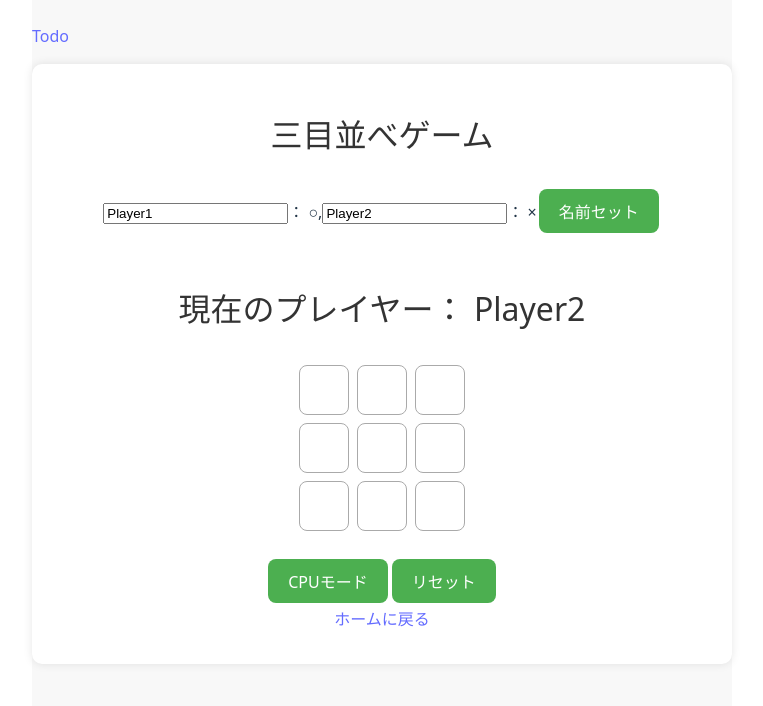
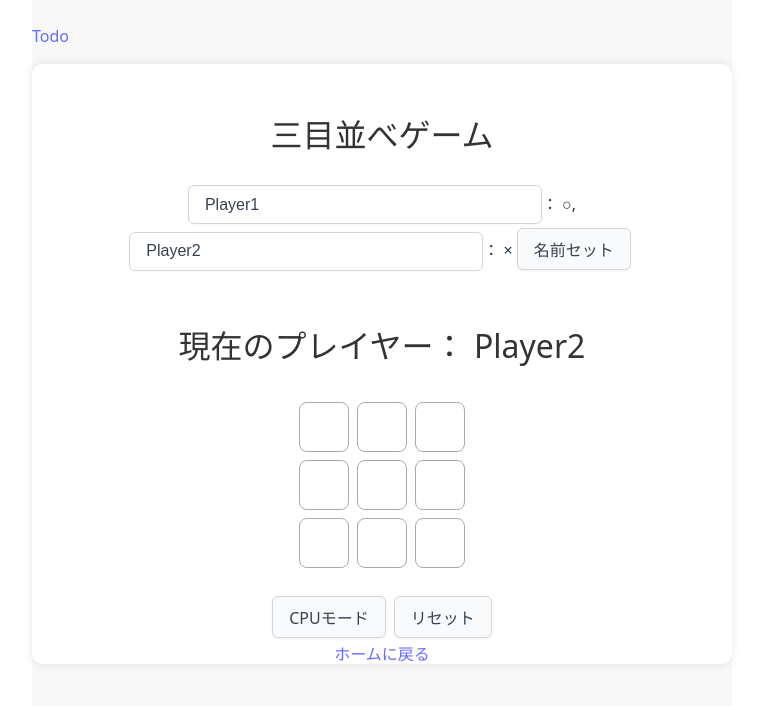
Before and after one commit to Usami3141/studyApp, a React (Vite) app: page /game in a window 1280 px wide. Shown: the top 706 px of the page, without its empty margins (258-1021 px from the left). Built offline with nearby package versions, Linux system fonts and the light colour scheme.

Commit message:
共通UI部品作成とCSS修正(7/15)

```diff
--- a/src/App.module.css
+++ b/src/App.module.css
@@ -39,19 +39,38 @@
 }
 
 /* 「名前セット」ボタンのスタイル */
+/* button.css */
 .button {
-  background-color: #4CAF50;
-  border: none;
-  color: white;
-  padding: 10px 20px;
-  font-size: 16px;
-  margin: 4px 2px;
+  padding: 0.5em 1em;
+  margin : 0.25em;
+  border: 1px solid #d1d5db; /* light gray border */
+  border-radius: 6px;
+  background-color: #f9fafb; /* very light gray */
+  color: #374151; /* dark gray text */
+  font-size: 1rem;
+  font-weight: 500;
   cursor: pointer;
+  transition: background-color 0.3s ease, box-shadow 0.2s ease, transform 0.1s ease;
+  box-shadow: 0 1px 3px rgba(0, 0, 0, 0.06);
 }
 
-/* ボタンにカーソルを合わせた時の色推移 */
 .button:hover {
-  background-color: #45a049;
+  background-color: #f3f4f6; /* hover: slightly darker gray */
+  box-shadow: 0 2px 6px rgba(0, 0, 0, 0.08);
+  transform: translateY(-1px);
+}
+
+.button:active {
+  transform: translateY(0);
+  background-color: #e5e7eb; /* active: darker still */
+}
+
+.button:disabled {
+  background-color: #f9fafb;
+  color: #9ca3af;
+  border-color: #e5e7eb;
+  cursor: not-allowed;
+  box-shadow: none;
 }
 
 /* マスを表示するためのボードのスタイル*/
@@ -85,3 +104,101 @@
 .piece:hover{
   background-color: #dddddd;
 }
+
+
+.input {
+  width: 100%;
+  max-width: 320px;
+  padding: 0.6em 1em;
+  font-size: 1rem;
+  border: 1px solid #d1d5db; /* 明るいグレーのボーダー */
+  border-radius: 6px;
+  background-color: #ffffff;
+  color: #374151; /* ダークグレー */
+  box-shadow: 0 1px 2px rgba(0, 0, 0, 0.03);
+  transition: border-color 0.2s ease, box-shadow 0.2s ease;
+}
+
+.input::placeholder {
+  color: #9ca3af; /* グレートーンのプレースホルダ */
+}
+
+.input:focus {
+  outline: none;
+  border-color: #60a5fa; /* 青系アクセント (blue-400) */
+  box-shadow: 0 0 0 3px rgba(96, 165, 250, 0.3);
+}
+
+/* チェックボックスのラベル全体をクリック可能に */
+.custom-checkbox {
+  display: inline-flex;
+  align-items: center;
+  cursor: pointer;
+  user-select: none;
+  font-size: 1rem;
+  color: #374151; /* テキスト色：グレー */
+}
+
+/* 実際のinputは画面外へ隠す */
+.custom-checkbox input[type="checkbox"] {
+  position: absolute;
+  opacity: 0;
+  width: 0;
+  height: 0;
+  margin: 0;
+}
+
+/* 見た目用のボックス */
+.custom-checkbox .checkmark {
+  width: 20px;
+  height: 20px;
+  border: 1.5px solid #d1d5db; /* 明るいグレー */
+  border-radius: 4px;
+  background-color: #fff;
+  margin-right: 8px;
+  box-sizing: border-box;
+  transition: background-color 0.3s ease, border-color 0.3s ease;
+  display: flex;
+  justify-content: center;
+  align-items: center;
+}
+
+/* チェックマークのSVGや文字をここに */
+.custom-checkbox .checkmark svg {
+  fill: none;
+  stroke: #3b82f6; /* 青 */
+  stroke-width: 2.5;
+  display: none;
+}
+
+/* チェックされた時のスタイル */
+.custom-checkbox input[type="checkbox"]:checked + .checkmark {
+  background-color: #3b82f6; /* blue-500 */
+  border-color: #3b82f6;
+}
+
+/* チェックがついているときにチェックマーク表示 */
+.custom-checkbox input[type="checkbox"]:checked + .checkmark svg {
+  display: block;
+}
+
+/* ホバー時 */
+.custom-checkbox:hover .checkmark {
+  border-color: #2563eb; /* blue-600 */
+}
+
+/* disabled時 */
+.custom-checkbox input[type="checkbox"]:disabled + .checkmark {
+  background-color: #f3f4f6;
+  border-color: #d1d5db;
+  cursor: not-allowed;
+}
+
+.custom-checkbox input[type="checkbox"]:disabled + .checkmark svg {
+  stroke: #9ca3af;
+}
+
+.custom-checkbox input[type="checkbox"]:disabled ~ span {
+  color: #9ca3af;
+  cursor: not-allowed;
+}
--- a/src/components/GameBoard.tsx
+++ b/src/components/GameBoard.tsx
@@ -1,5 +1,6 @@
 import type {Square} from "../types/GameTypes";
 import style from "../App.module.css";
+import Button from "./common/Button";
 
 type Props = {
     boardSquares: Square[];
@@ -10,13 +11,13 @@ const GameBoard: React.FC<Props> = ({ boardSquares, putPiece }) => {
     return (
         <div className={style.board}>
           {boardSquares.map((square) => (
-            <button
+            <Button
               className={style.piece}
               key={square.id}
               onClick={() => putPiece(square.id, true)}
             >
               {square.state}
-            </button>
+            </Button>
           ))}
         </div>
     );
--- a/src/components/PlayerNameForm.tsx
+++ b/src/components/PlayerNameForm.tsx
@@ -1,5 +1,6 @@
-import style from "../App.module.css";
 import type { Player } from "../types/GameTypes";
+import Button from "./common/Button";
+import Input from "./common/Input";
 
 type Props = {
     firstPlayer: Player;
@@ -20,17 +21,17 @@ const PlayerNameForm: React.FC<Props> = ({
 }: Props) => {
   return (
     <p>
-      <input placeholder = "プレイヤー1" value={firstPlayer.preName} onChange={(e) => setFirstPlayer({...firstPlayer, preName:e.target.value})} />：
+      <Input placeholder = "プレイヤー1" value={firstPlayer.preName} onChange={(e) => setFirstPlayer({...firstPlayer, preName:e.target.value})} />：
       ○,
           {vsCPU ? (
             "CPU"
           ) : (
-            <input placeholder = "プレイヤー2" value={secondPlayer.preName} onChange={(e) => setSecondPlayer({...secondPlayer, preName:e.target.value})} />
+            <Input placeholder = "プレイヤー2" value={secondPlayer.preName} onChange={(e) => setSecondPlayer({...secondPlayer, preName:e.target.value})} />
           )}
           ： ×
-          <button className={style.button} onClick={() => handleName()}>
+          <Button onClick={() => handleName()}>
             名前セット
-          </button>
+          </Button>
         </p>
 )}
 
--- a/src/components/TodoFilterButtons.tsx
+++ b/src/components/TodoFilterButtons.tsx
@@ -1,4 +1,4 @@
-
+import Button from "./common/Button";
 
 type Props = {
     setTodoFilter:(filterTodo : "all" | "undone" | "done") => void
@@ -10,9 +10,9 @@ const TodoFilterButtons: React.FC<Props> = ({
   return (
     <p>
       {/* フィルター機能 */}
-      <button onClick={() => setTodoFilter("all")}>すべて</button>
-      <button onClick={() => setTodoFilter("undone")}>未完了</button>
-      <button onClick={() => setTodoFilter("done")}>完了</button>
+      <Button onClick={() => setTodoFilter("all")}>すべて</Button>
+      <Button onClick={() => setTodoFilter("undone")}>未完了</Button>
+      <Button onClick={() => setTodoFilter("done")}>完了</Button>
     </p>
   );
 };
--- a/src/components/TodoForm.tsx
+++ b/src/components/TodoForm.tsx
@@ -1,4 +1,6 @@
 import style from "../App.module.css";
+import Button from "./common/Button";
+import Input from "./common/Input";
 
 type Props = {
     inputTodo: string;
@@ -15,12 +17,12 @@ const TodoForm: React.FC<Props> = ({
     <div className={style.inputGroup}>
       {/* アイテム追加input */}
       {/* 入力内容が知りたいのでonChangeでイベントオブジェクトを引数としている */}
-      <input
+      <Input
         type="text"
         value={inputTodo}
         onChange={(e) => setInputTodo(e.target.value)}
       />
-      <button onClick={handleTodoAdd}>登録</button>
+      <Button onClick={handleTodoAdd}>登録</Button>
     </div>
   );
 };
--- /dev/null
+++ b/src/components/common/Button.tsx
@@ -0,0 +1,29 @@
+import React from "react";
+import style from "../../App.module.css";
+
+type ButtonProps = {
+  onClick?: () => void;
+  disabled?: boolean;
+  children: React.ReactNode;
+  className?: string;
+};
+
+const Button: React.FC<ButtonProps> = ({
+  onClick,
+  disabled = false,
+  children,
+  className = style.button,
+}) => {
+  return (
+    <button
+      className={className}
+      onClick={onClick}
+      disabled={disabled}
+      type="button"
+    >
+      {children}
+    </button>
+  );
+};
+
+export default Button;
--- /dev/null
+++ b/src/components/common/Checkbox.tsx
@@ -0,0 +1,32 @@
+import React from "react";
+import style from "../../App.module.css";
+
+type CheckboxProps = {
+  checked?: boolean;
+  onChange?: (e: React.ChangeEvent<HTMLInputElement>) => void;
+  disabled?: boolean;
+  children?: React.ReactNode;
+  className?: string;
+};
+
+const Checkbox: React.FC<CheckboxProps> = ({
+  checked = false,
+  onChange,
+  disabled = false,
+  children,
+  className = style.checkbox,
+}) => {
+  return (
+    <label className={className}>
+      <input
+        type="checkbox"
+        checked={checked}
+        onChange={onChange}
+        disabled={disabled}
+      />
+      {children && <span>{children}</span>}
+    </label>
+  );
+};
+
+export default Checkbox;
--- /dev/null
+++ b/src/components/common/Input.tsx
@@ -0,0 +1,30 @@
+import React from "react";
+import style from "../../App.module.css";
+
+type InputProps = {
+    type?: string;
+    value?: string;
+    onChange: (e: React.ChangeEvent<HTMLInputElement>) => void;
+    placeholder?: string;
+    className?: string;
+}
+
+const Input : React.FC<InputProps> = ({
+    type,
+    value,
+    onChange,
+    placeholder,
+    className = style.input,
+}) => {
+    return (
+        <input
+            type={type}
+            value={value}
+            onChange={onChange}
+            placeholder={placeholder}
+            className={className}
+        />
+    );
+};
+
+export default Input;
--- a/src/pages/GamePage.tsx
+++ b/src/pages/GamePage.tsx
@@ -5,6 +5,7 @@ import PlayerNameForm from "../components/PlayerNameForm";
 import ErrorMessages from "../components/ErrorMessages";
 import GameStatus from "../components/GameStatus";
 import GameBoard from "../components/GameBoard";
+import Button from "../components/common/Button";
 
 const GamePage = () => {
   const {
@@ -50,13 +51,13 @@ const GamePage = () => {
           putPiece={putPiece}
         />
         {/* CPUモードのON/OFFボタン */}
-        <button className={style.button} onClick={handleCPU}>
+        <Button onClick={handleCPU}>
           CPUモード
-        </button>
+        </Button>
         {/* リセットボタンの実装 */}
-        <button className={style.button} onClick={handleReset}>
+        <Button onClick={handleReset}>
           リセット
-        </button>
+        </Button>
         {/* リセットボタンを押してから、対局が始まるまで表示される */}
         {reset && <p>リセットされました！</p>}
         <br />
```
Also changed, not shown: src/components/TodoList.tsx (+9 -7 lines).
